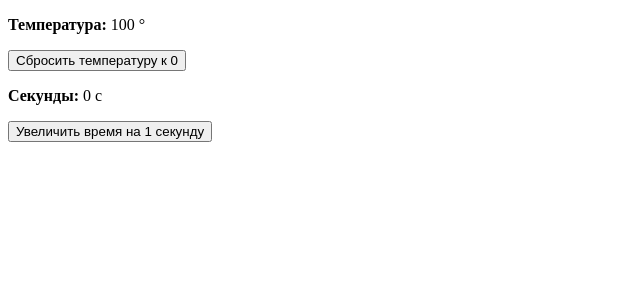
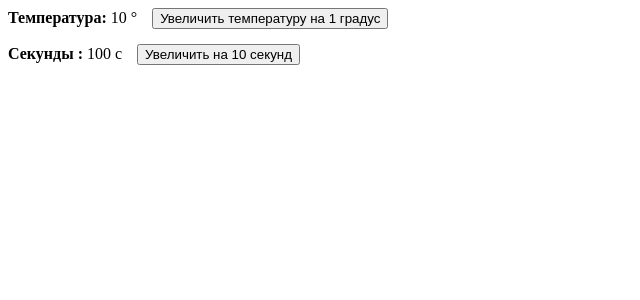
Before and after one commit to timohaBlr/exams, a React (Create React App) app: page / in a window 1280 px wide. Shown: the top 300 px of the page, without its empty margins (0-640 px from the left). Built offline with nearby package versions, Linux system fonts and the light colour scheme.

Commit message:
Среда - 3 -3

```diff
--- a/src/index.tsx
+++ b/src/index.tsx
@@ -1,49 +1,44 @@
-import React, { useCallback, useState } from 'react'
+import React, {useCallback, useState} from 'react'
 import ReactDOM from 'react-dom'
 
 export const App = () => {
-    const [temp, setTemp] = useState(100)
-    const [seconds, setSeconds] = useState(0)
+    const [temp, setTemp] = useState(10)
+    const [seconds, setSeconds] = useState(100)
 
-    const resetTemp = useCallback(() => setTemp(0), [])
+    const increaseSeconds = () => setSeconds(seconds + 10)
+    const increaseTemp = useCallback( ()=> setTemp(temp + 1), [temp])
 
-    const incSec = useCallback(() => setSeconds(seconds + 1), [seconds])
-    // const incSec = useCallback(() => setSeconds((seconds)=>seconds + 1), [seconds])
 
     return <>
-        <TempDisplay temp={temp} resetTemp={resetTemp}/>
-        <SecDisplay seconds={seconds} incSec={incSec}/>
+        <TempDisplay temp={temp} increaseTemp={increaseTemp}/>
+
+        <div>
+            <b>Секунды :</b> {seconds} с
+            <button style={{marginLeft: '15px'}}
+                    onClick={increaseSeconds}>
+                Увеличить на 10 секунд
+            </button>
+        </div>
     </>
 }
 const TempDisplay = React.memo((props: any) => {
     console.log('Render TempDisplay')
     return (
-        <div style={{marginBottom: '10px'}} onClick={props.reset}>
-            <p>
-                <b>Температура: </b>{props.temp} &#176;
-            </p>
-            <button onClick={props.resetTemp}>Сбросить температуру к 0</button>
-        </div>
-    )
-})
-
-const SecDisplay = React.memo((props: any) => {
-    console.log('Render SecDisplay')
-    return (
-        <div>
-            <p><b>Секунды:</b> {props.seconds} c </p>
-            <button style={{marginRight: '20px'}}
-                    onClick={props.incSec}>
-                Увеличить время на 1 секунду
+        <div style={{marginBottom: '15px'}}
+             onClick={props.reset}>
+            <b>Температура:</b> {props.temp} &#176;
+            <button style={{marginLeft: '15px'}}
+                    onClick={props.increaseTemp}>
+                Увеличить температуру на 1 градус
             </button>
         </div>
     )
 })
 
-ReactDOM.render(<App/>, document.getElementById('root'))
+ReactDOM.render(<App/>, document.getElementById('root'));
 
-// Почему не корректно работает счетчик времени при нажатии на кнопку (срабатывает только 1 раз) ?
-// Найдите в чем причина.
-// Исправленную версию строки напишите в качестве ответа
+// Что надо написать вместо XXX для того, чтобы обязательно выполнялись 2 условия:
+// 1) При нажатии на кнопку "Увеличить температуру на 1 градус" температура увеличивалась
+// 2) Компонент TempDisplay не должен перерисовываться при нажатии на кнопку "Увеличить на 10 секунд"
 
-// Пример ответа: const incSec = () => setSeconds(seconds + 1)
+// Пример ответа: useEffect(() => setCounter(count + 1), [count])
```
